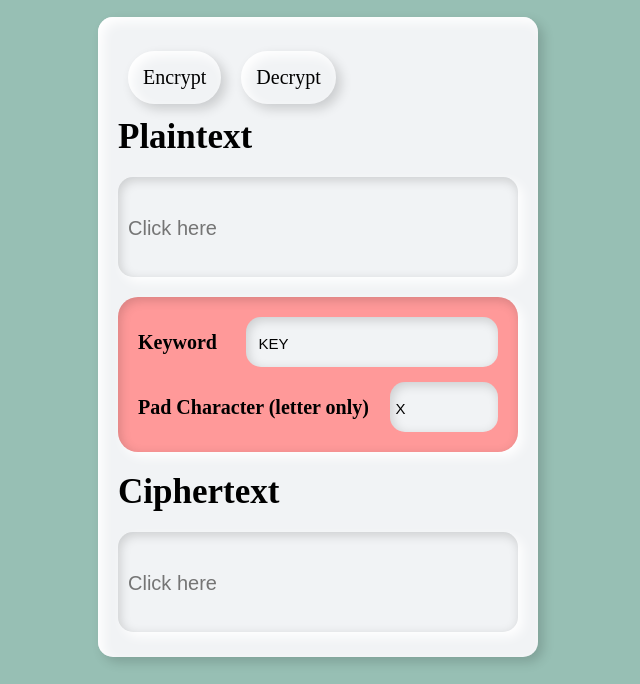
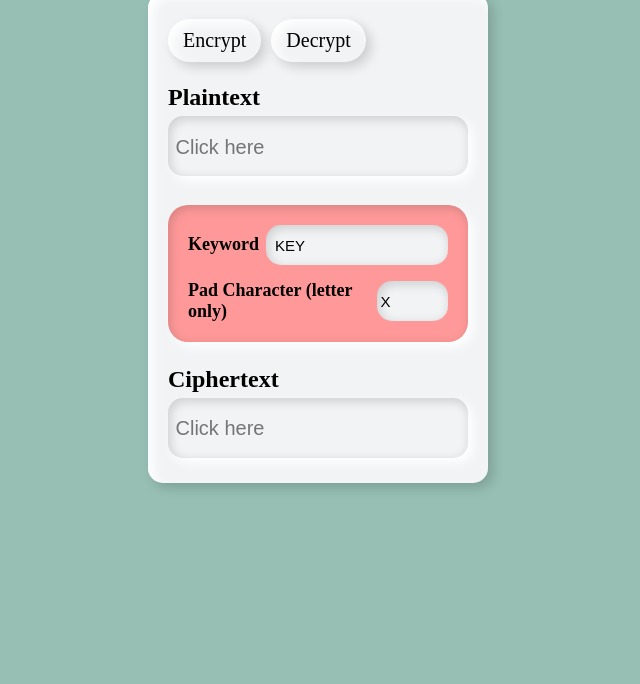
Before and after one commit to mifthulyn07/columnar-transposition-cipher, a plain HTML site: page doc/index.html in a window 1280 px wide. Shown: the part 116-800 px from the top of the page, without its empty margins (322-962 px from the left). Drawn offline with Linux system fonts and the light colour scheme.

Commit message:
fixed bug

```diff
--- a/doc/columnarTransposition.css
+++ /dev/null
@@ -1,118 +0,0 @@
-body{
-	display: flex;
-	align-items: center;
-	justify-content: center;
-	flex-direction: column;
-	background-color: #97BFB4;
-	font-size: 25px;
-}
-.main{
-	background-color: #f1f3f5;
-	width: 400px;
-	height: 600px;
-	border-radius: 15px;
-	box-shadow: inset 5px 5px 12px #fff, 5px 5px 12px rgb(0,0,0,0.16);
-	display: flex;
-	flex-direction: column;
-	padding: 20px;
-	font-size: 20px;
-}
-/**/
-.type-controls{
-	height: 80px;
-	display: flex;
-	align-items: center;
-}
-.encrypt,
-.decrypt{
-	margin: 0px 10px;
-	box-shadow: inset 5px 5px 12px #fff, 5px 5px 12px rgb(0,0,0,0.16);
-	padding: 15px;
-	border-radius: 50px;
-	cursor: pointer;/*kursor berbentuk jari telunjuk*/
-}
-.encrypt:hover,
-.decrypt:hover{
-	transform: scale(0.98);
-	box-shadow: inset 5px 5px 12px #fff, 5px 5px 10px rgb(0, 0, 0,0.16);
-}
-input[type="button"]{
-  display: none;
-}
-/**/
-.controls-input{
-	display: flex;
-	flex-direction: column;
-	justify-content: space-between;
-	height: 100%;
-}
-.text{
-	font-size: 35px;
-	font-weight: bold;
-}
-.input-plaintext,
-.input-ciphertext{
-	background-color: #f1f3f5;
-	box-shadow: inset 2px 3px 11px rgb(0,0,0,0.16), 5px 5px 12px #fff;
-	height: 100px;
-	border-radius: 15px;
-	display: flex;
-	justify-content: center;
-}
-.input-plaintext input,
-.input-ciphertext input{
-	height: 100%;
-	width: 95%;
-	background: transparent;
-	border: none;
-	outline: none;
-	font-size: 20px;
-}
-.keyword-padchar{
-	background-color: #FF9999;
-	padding: 5px 20px;
-	box-sizing: border-box;
-	border-radius: 20px;
-	box-shadow: inset 2px 3px 11px rgb(0,0,0,0.16), 5px 5px 12px #fff;
-}
-.word{
-	display: flex;
-	align-items: center;
-	margin: 15px 0px;
-	font-weight: bold;
-	justify-content: space-between;
-}
-.input-keyword{
-	background-color: #f1f3f5;
-	box-shadow: inset 2px 3px 11px rgb(0,0,0,0.16);
-	height: 50px;
-	width: 70%;
-	border-radius: 15px;
-	display: flex;
-	justify-content: center;
-}
-.input-keyword input{
-	height: 100%;
-	width: 90%;
-	background: transparent;
-	border: none;
-	outline: none;
-	font-size: 15px;
-}
-.input-padchar{
-	background-color: #f1f3f5;
-	box-shadow: inset 2px 3px 11px rgb(0,0,0,0.16);
-	height: 50px;
-	width: 30%;
-	border-radius: 15px;
-	display: flex;
-	justify-content: center;
-}
-.input-padchar input{
-	height: 100%;
-	width: 90%;
-	background: transparent;
-	border: none;
-	outline: none;
-	font-size: 15px;
-}
--- a/doc/index.html
+++ b/doc/index.html
@@ -1,47 +1,85 @@
 <!DOCTYPE html>
 <html lang="en">
   <head>
-	<meta charset="UTF-8">
-	<meta name="viewport" content="width=device-width, initial-scale=1.0">
-	<link rel="stylesheet" href="columnarTransposition.css">
+    <meta charset="UTF-8" />
+    <meta name="viewport" content="width=device-width, initial-scale=1.0" />
+    <link rel="stylesheet" href="style.css" />
     <title>ColumnarTransposition</title>
   </head>
   <body>
+    <div class="container">
       <div class="title"><h1>Columnar Cipher</h1></div>
       <div class="main">
         <section class="controls-section">
+          <!-- button -->
           <div class="type-controls">
+            <!-- encrypt -->
             <label class="encrypt" for="encrypt">Encrypt</label>
-		        <input type="button" id="encrypt" value="encrypt" name="btn-encrypt" onclick="handleEncrypt()">
+            <input
+              type="button"
+              id="encrypt"
+              value="encrypt"
+              name="btn-encrypt"
+              onclick="handleEncrypt()"
+            />
+            <!-- decrypt -->
             <label class="decrypt" for="decrypt">Decrypt</label>
-		        <input type="button" id="decrypt" value="decrypt" name="btn-decrypt" onclick="handleDecrypt()">
+            <input
+              type="button"
+              id="decrypt"
+              value="decrypt"
+              name="btn-decrypt"
+              onclick="handleDecrypt()"
+            />
           </div>
+
           <div class="controls-input">
+            <!-- plaintext -->
+            <div class="plaintext">
               <label class="text" for="text">Plaintext</label>
               <div class="input-plaintext">
-		        	<input type="text" id="plaintext" placeholder="Click here">
+                <input type="text" id="plaintext" placeholder="Click here" />
               </div>
+            </div>
+
+            <!-- keyword & Pad Char -->
             <div class="keyword-padchar">
               <div class="word">
                 <label for="keyword">Keyword</label>
                 <div class="input-keyword">
-				        	<input type="text" id="keyword" value="KEY" placeholder="Click here">
+                  <input
+                    type="text"
+                    id="keyword"
+                    value="KEY"
+                    placeholder="Click here"
+                  />
                 </div>
               </div>
               <div class="word">
                 <label for="padchar">Pad Character (letter only)</label>
                 <div class="input-padchar">
-				        	<input type="text" id="padchar" value="X" placeholder="Click here">
+                  <input
+                    type="text"
+                    id="padchar"
+                    value="X"
+                    placeholder="Click here"
+                  />
                 </div>
               </div>
             </div>
+
+            <!-- ciphertext -->
+            <div class="ciphertext">
               <label class="text" for="text">Ciphertext</label>
               <div class="input-ciphertext">
-		        	<input type="text" id="ciphertext" placeholder="Click here">
+                <input type="text" id="ciphertext" placeholder="Click here" />
+              </div>
             </div>
           </div>
         </section>
       </div>
-	<script src="columnarTransposition.js"></script>
+    </div>
+
+    <script src="script.js"></script>
   </body>
 </html>
--- /dev/null
+++ b/doc/style.css
@@ -0,0 +1,137 @@
+body {
+  background-color: #97bfb4;
+  display: flex;
+  align-items: center;
+  justify-content: center;
+}
+.container {
+  font-size: 20px;
+  height: 90vh;
+  width: 90vh;
+  display: flex;
+  flex-direction: column;
+  justify-items: center;
+  align-items: center;
+}
+.title {
+  text-align: center;
+}
+.main {
+  background-color: #f1f3f5;
+  max-width: 300px;
+  min-width: 300px;
+  height: 450px;
+  min-height: 450px;
+  border-radius: 15px;
+  box-shadow: inset 5px 5px 12px #fff, 5px 5px 12px rgb(0, 0, 0, 0.16);
+  padding: 20px;
+  font-size: 20px;
+}
+.controls-section {
+  height: 100%;
+  display: flex;
+  flex-direction: column;
+  justify-content: space-between;
+}
+/**/
+.type-controls {
+  display: flex;
+  align-items: center;
+  gap: 10px;
+  margin-bottom: 15px;
+  height: 15%;
+}
+.encrypt,
+.decrypt {
+  box-shadow: inset 5px 5px 12px #fff, 5px 5px 12px rgb(0, 0, 0, 0.16);
+  padding: 10px 15px;
+  border-radius: 50px;
+  cursor: pointer; /*kursor berbentuk jari telunjuk*/
+}
+.encrypt:hover,
+.decrypt:hover {
+  transform: scale(0.98);
+  box-shadow: inset 5px 5px 12px #fff, 5px 5px 10px rgb(0, 0, 0, 0.16);
+}
+input[type="button"] {
+  display: none;
+}
+/**/
+.controls-input {
+  display: flex;
+  flex-direction: column;
+  justify-content: space-between;
+  height: 100%;
+}
+.text {
+  font-size: 24px;
+  font-weight: bold;
+}
+.input-plaintext,
+.input-ciphertext {
+  margin: 5px 0px;
+  background-color: #f1f3f5;
+  box-shadow: inset 2px 3px 11px rgb(0, 0, 0, 0.16), 5px 5px 12px #fff;
+  height: 60px;
+  border-radius: 15px;
+  display: flex;
+  justify-content: center;
+}
+.input-plaintext input,
+.input-ciphertext input {
+  height: 100%;
+  width: 95%;
+  background: transparent;
+  border: none;
+  outline: none;
+  font-size: 20px;
+}
+.keyword-padchar {
+  background-color: #ff9999;
+  padding: 5px 20px;
+  box-sizing: border-box;
+  border-radius: 20px;
+  box-shadow: inset 2px 3px 11px rgb(0, 0, 0, 0.16), 5px 5px 12px #fff;
+}
+.word {
+  font-size: 18px;
+  display: flex;
+  align-items: center;
+  margin: 15px 0px;
+  font-weight: bold;
+  justify-content: space-between;
+}
+.input-keyword {
+  background-color: #f1f3f5;
+  box-shadow: inset 2px 3px 11px rgb(0, 0, 0, 0.16);
+  height: 40px;
+  width: 70%;
+  border-radius: 15px;
+  display: flex;
+  justify-content: center;
+}
+.input-keyword input {
+  height: 100%;
+  width: 90%;
+  background: transparent;
+  border: none;
+  outline: none;
+  font-size: 15px;
+}
+.input-padchar {
+  background-color: #f1f3f5;
+  box-shadow: inset 2px 3px 11px rgb(0, 0, 0, 0.16);
+  height: 40px;
+  width: 30%;
+  border-radius: 15px;
+  display: flex;
+  justify-content: center;
+}
+.input-padchar input {
+  height: 100%;
+  width: 90%;
+  background: transparent;
+  border: none;
+  outline: none;
+  font-size: 15px;
+}
```
Also changed, not shown: doc/script.js (renamed from doc/columnarTransposition.js). Lines whose indentation alone changed are shown as unchanged.
